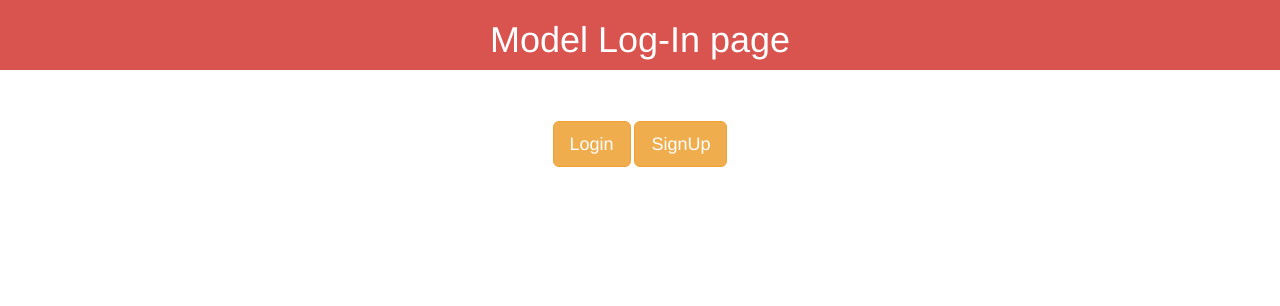
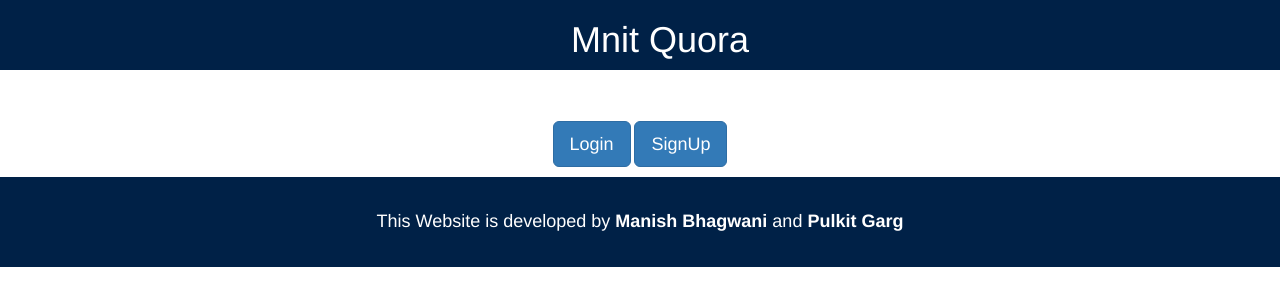
Before and after one commit to m7737193637/php_mnitquora, a PHP site: page /new/login1.php in a window 1280 px wide. Shown: the top 306 px of the page. Run offline with PHP 8.4, Linux system fonts and the light colour scheme; some libraries are stand-ins or nearby versions.

Commit message:
Login page

```diff
--- a/login1.php
+++ b/login1.php
@@ -53,29 +53,23 @@ echo "<script>$('#myModal').modal('show')</script>";*/
   <meta name="viewport" content="width=device-width, initial-scale=1">
   <link rel="stylesheet" href="https://maxcdn.bootstrapcdn.com/bootstrap/3.3.7/css/bootstrap.min.css">
   <script src="https://ajax.googleapis.com/ajax/libs/jquery/3.2.1/jquery.min.js"></script>
+    <link rel="stylesheet" href="mystyle.css">
+
   <script src="https://maxcdn.bootstrapcdn.com/bootstrap/3.3.7/js/bootstrap.min.js"></script>
-  <style>
-  .modal-header, h4, .close {
-      background-color: #d73924;
-      color:white !important;
-      text-align: center;
-      font-size: 30px;
-  }
-  .modal-footer {
-      background-color: #f9f9f9;
-  }
-  </style>
   <title>MnitQuora</title>
 </head>
 <body>
 
-<header class="container-fluid text-center" style="background-color: #d9534f;">
-  <h1><font color="white">Model Log-In page</font></h1>
-<!--   <p>Resize this responsive page to see the effect!</p>
- --></header>
+<header class="container-fluid text-center" style="background-color: #002147;color: #ffffff">
+  <ul style="list-style: none;" >
+    <li><h1>Mnit Quora</h1></li>
+</li>
+</ul>
+
+</header>
  <center><div style="margin-top: 4%">
-  <button type="button" class="btn btn-warning btn-lg" id="myBtn">Login</button>
-  <button type="button" class="btn btn-warning btn-lg" id="myBtn2">SignUp</button>
+  <button type="button" class="btn btn-primary btn-lg" id="myBtn">Login</button>
+  <button type="button" class="btn btn-primary btn-lg" id="myBtn2">SignUp</button>
 </div>
 </center>
   <!-- Modal -->
@@ -110,12 +104,12 @@ echo "<script>$('#myModal').modal('show')</script>";*/
             <div class="checkbox">
               <label><input type="checkbox" value="" checked>Remember me</label>
             </div>
-              <button type="submit" class="btn btn-danger btn-block"><span class="glyphicon glyphicon-off"></span> Login</button>
+              <button type="submit" class="btn btn-primary btn-block"><span class="glyphicon glyphicon-off"></span> Login</button>
           </form>
         </div>
         <div class="modal-footer">
-          <button type="submit" class="btn btn-danger btn-default pull-left" data-dismiss="modal"><span class="glyphicon glyphicon-remove"></span> Cancel</button>
-          <p>Not a member? <a href="#">Sign Up</a></p>
+          <button type="submit" class="btn btn-primary btn-default pull-left" data-dismiss="modal"><span class="glyphicon glyphicon-remove"></span> Cancel</button>
+          <p>Not a member? <a href="javascript:signup();"> Sign Up</a></p>
           <p>Forgot <a href="#">Password?</a></p>
         </div>
       </div>
@@ -144,7 +138,7 @@ echo "<script>$('#myModal').modal('show')</script>";*/
             </div>
             <?php } ?>
             <div class="form-group">
-              <label for="usrname"><span class="glyphicon glyphicon-user"></span> Username</label>
+              <label for="usrname"><span class="glyphicon glyphicon-user"></span>Enter your Name</label>
               <input type="text" class="form-control" id="usrname" placeholder="Enter Username" name="username" required>
             </div>
             <div class="form-group">
@@ -163,14 +157,14 @@ echo "<script>$('#myModal').modal('show')</script>";*/
               <label for="psw"><span class="glyphicon glyphicon-eye-open"></span> Confirm Password</label>
               <input type="password" class="form-control" id="psw" placeholder="Enter password" name="password">
             </div> -->
-              <button type="submit" class="btn btn-danger btn-block" ><span class="glyphicon glyphicon-off"></span> SignUp</button>
+              <button type="submit" class="btn btn-primary btn-block" ><span class="glyphicon glyphicon-off"></span> SignUp</button>
           </form>
         </div>
         <div class="modal-footer">
-          <button type="submit" class="btn btn-danger btn-default pull-left" data-dismiss="modal"><span class="glyphicon glyphicon-remove"></span> Cancel</button>
-     <!--      <p>Not a member? <a href="#">Sign Up</a></p>
+          <button type="submit" class="btn btn-primary btn-default pull-left" data-dismiss="modal"><span class="glyphicon glyphicon-remove"></span> Cancel</button>
+           <p>Already a member? <a href="javascript:login();">Login</a></p>
           <p>Forgot <a href="#">Password?</a></p>
-      -->   </div>
+        </div>
       </div>
 
     </div>
@@ -188,6 +182,16 @@ $(document).ready(function(){
         $("#myModal2").modal();
     });
 });
+function signup()
+{
+  $("#myModal").modal("hide");
+  $("#myModal2").modal();
+}
+function login()
+{
+  $("#myModal2").modal("hide");
+  $("#myModal").modal();
+}
 function myfunction()
 {
  var y=document.getElementById("email2").value;
@@ -223,5 +227,8 @@ function validateEmail(email) {
 
 </script>
 
+<footer class="container-fluid text-center">
+  <h4><font color="#ffffff    ">This Website is developed by <font style="font-weight: bold">Manish Bhagwani</font> and <font style="font-weight: bold">Pulkit Garg</font></font></h4>
+</footer>
 </body>
 </html>
```
Also changed, not shown: welcome2.php (+21 -2 lines).
